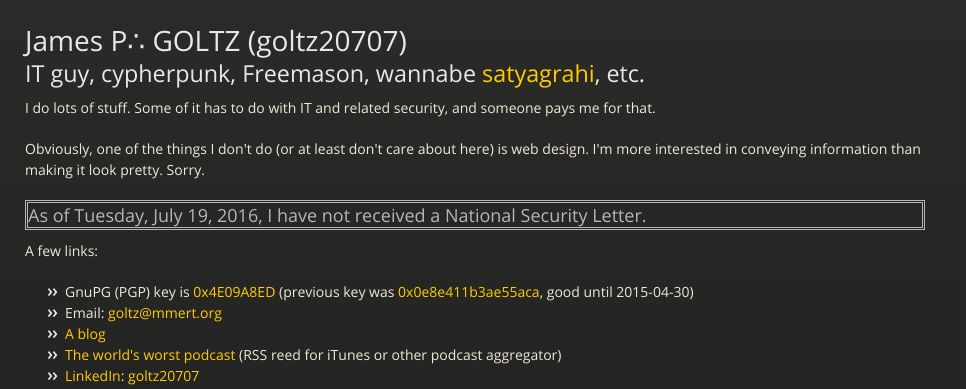
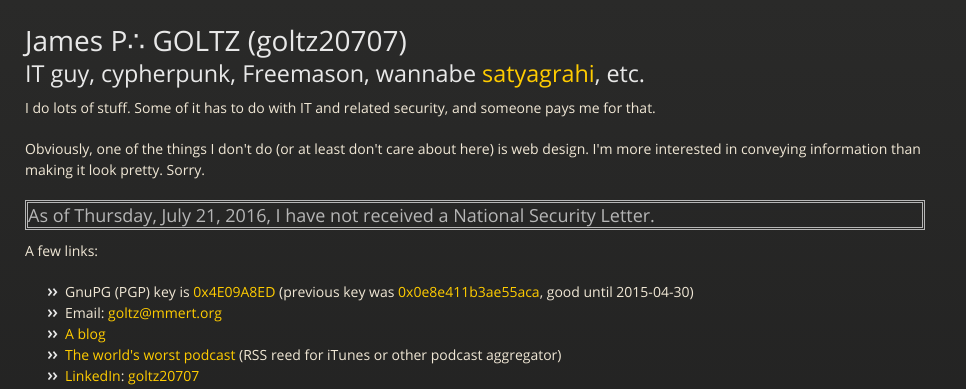
Before and after one commit to goltz20707/goltz20707.github.io, a Jekyll site: the page built from index.html, in a window 1280 px wide. Shown: the top 389 px of the page, without its empty margins (0-966 px from the left). Built offline with Jekyll 4.4.1, drawn with Linux system fonts in a browser that asks for light colours.

Commit message:
Update nsl.html

```diff
--- a/_includes/nsl.html
+++ b/_includes/nsl.html
@@ -3,6 +3,6 @@ date '+%A, %B %e, %Y,'
  -->
 <h3 style="border: double">As of
 
-Tuesday, July 19, 2016,
+Thursday, July 21, 2016,
 
 I have not received a National Security Letter.</h3>
```
